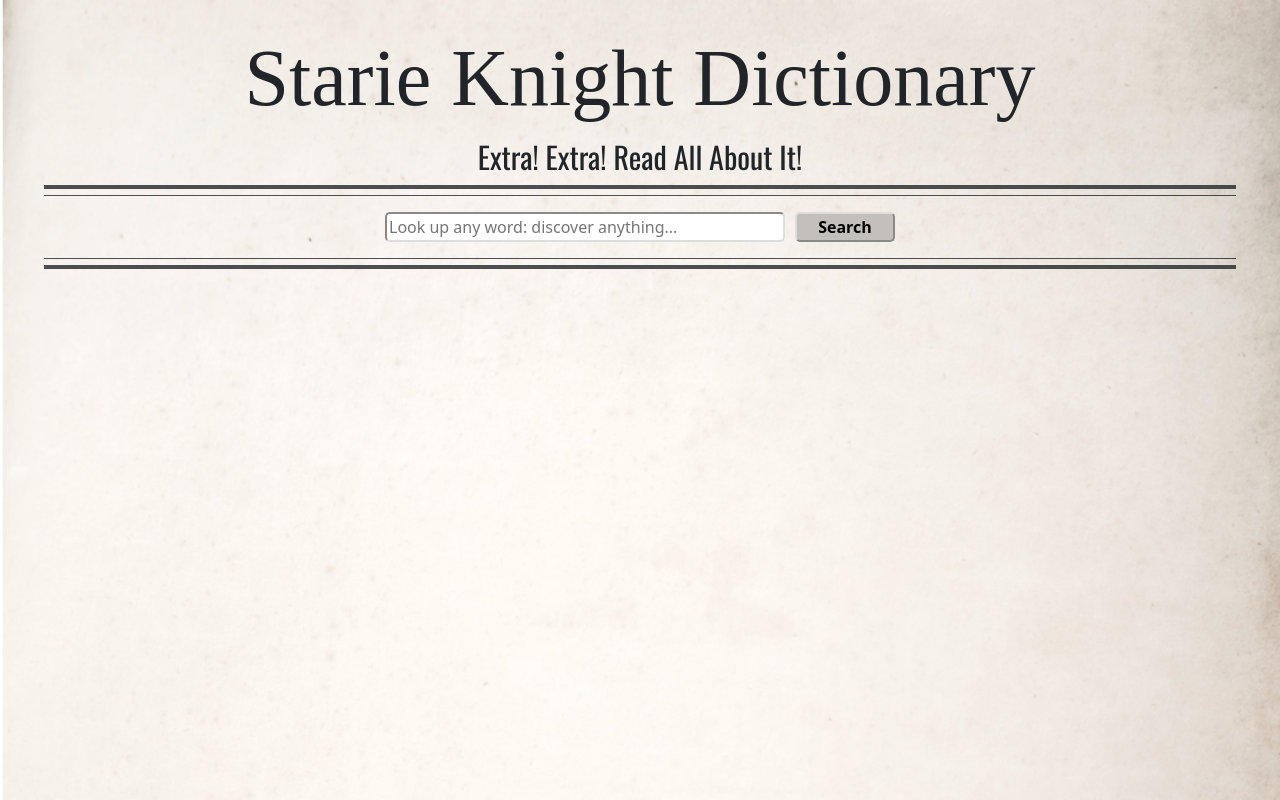
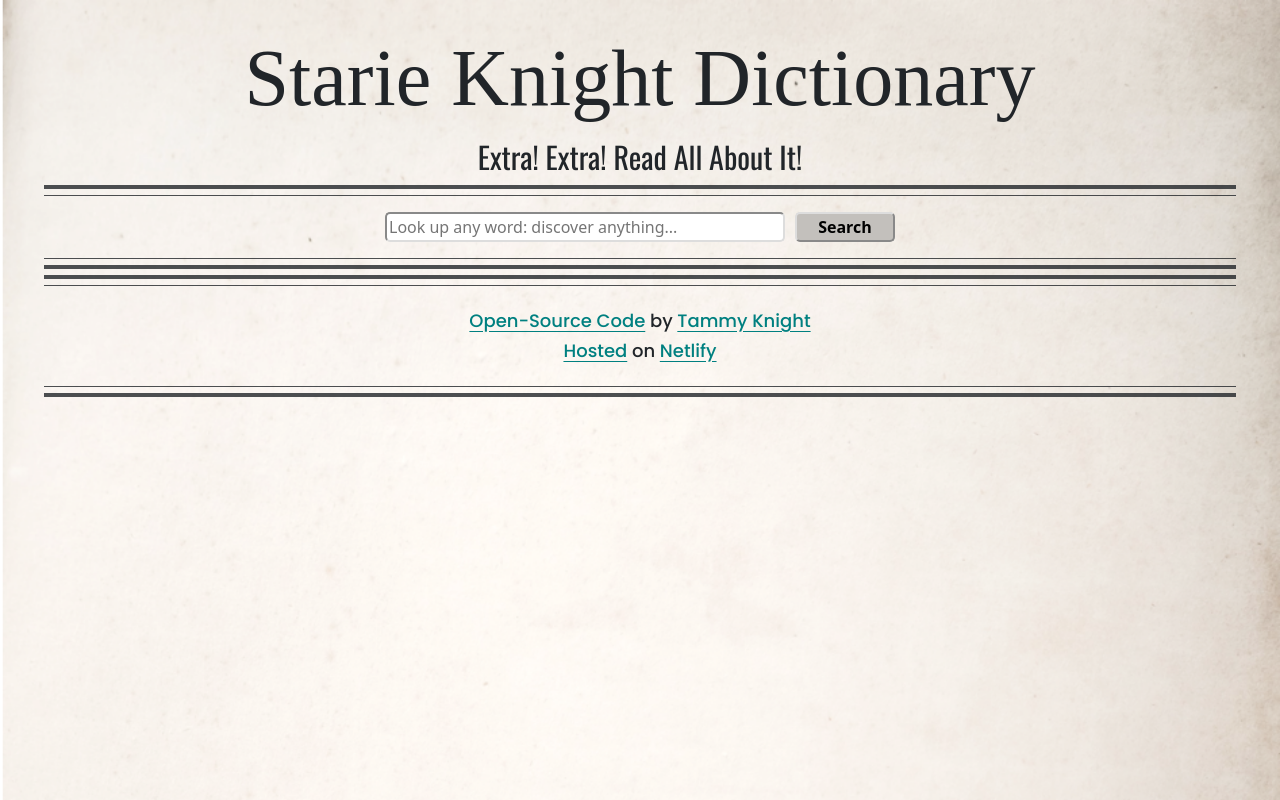
Before and after one commit to tam3marie/Dictionary-App, a React (Create React App) app: page / in a window 1280 px wide. Built offline with nearby package versions, Linux system fonts and the light colour scheme; no server answers; a web font is replaced by a local one.

Commit message:
Added Footer

```diff
--- a/src/App.js
+++ b/src/App.js
@@ -1,5 +1,6 @@
 import React from "react";
 import Dictionary from "./Dictionary";
+import Footer from "./Footer";
 import "./App.css";
 import "bootstrap/dist/css/bootstrap.min.css";
 
@@ -12,6 +13,7 @@ export default function App() {
           <p>Extra! Extra! Read All About It!</p>
         </div>
         <Dictionary />
+        <Footer />
       </div>
     </div>
   );
--- /dev/null
+++ b/src/Footer.css
@@ -0,0 +1,28 @@
+.Footer .thick-break {
+  height: 4px;
+  margin: -10px 0px;
+}
+.Footer hr {
+  opacity: 0.8;
+  width: 100%;
+}
+
+.Footer .open-source {
+  font-family: "Poppins", sans-serif;
+  font-size: 18px;
+  font-weight: 500;
+  border-radius: 4px;
+  line-height: 30px;
+  margin: 20px auto;
+  max-width: 100%;
+  text-align: center;
+  text-underline-offset: 4px;
+}
+
+.Footer .open-source a {
+  color: teal;
+}
+
+.Footer .open-source a:hover {
+  color: #663399;
+}
--- /dev/null
+++ b/src/Footer.js
@@ -0,0 +1,44 @@
+import React from "react";
+
+import "./Footer.css";
+
+export default function Footer() {
+  return (
+    <div className="Footer">
+      <hr className="thick-break mt-3" />
+      <hr className="thin-break" />
+
+      <div className="open-source">
+        <a
+          href="https://github.com/tam3marie/Dictionary-App"
+          target="_blank"
+          rel="noreferrer"
+        >
+          Open-Source Code
+        </a>{" "}
+        by{" "}
+        <a
+          href="https://www.starieknightdesigns.com/"
+          target="_blank"
+          rel="noreferrer"
+        >
+          Tammy Knight
+        </a>
+        <br />
+        <a
+          href="https://dictionary-app-tknight.netlify.app"
+          target="_blank"
+          rel="noreferrer"
+        >
+          Hosted
+        </a>{" "}
+        on{" "}
+        <a href="https://www.netlify.com/" target="_blank" rel="noreferrer">
+          Netlify
+        </a>
+      </div>
+      <hr className="thin-break" />
+      <hr className="thick-break mb-5" />
+    </div>
+  );
+}
--- a/src/Meanings.js
+++ b/src/Meanings.js
@@ -19,7 +19,7 @@ export default function Meanings(props) {
                 <span className="definition">{definition.definition}</span>
                 <div className="example-section">
                   <strong className="example-header">
-                    The <span>Write</span> Practice Makes Parfect:
+                    The <span>Write</span> Practice Makes Perfect:
                   </strong>
                   <em className="example">{definition.example}</em>
                 </div>
```
